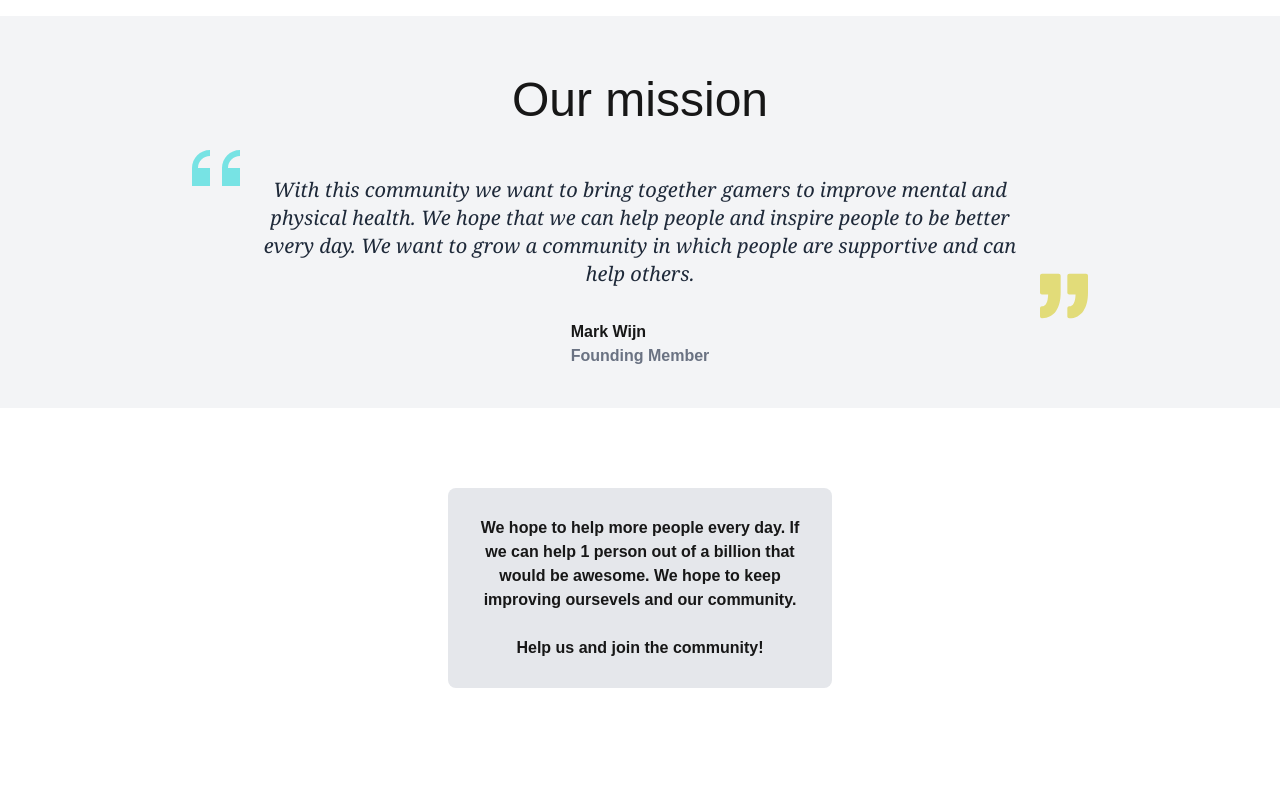
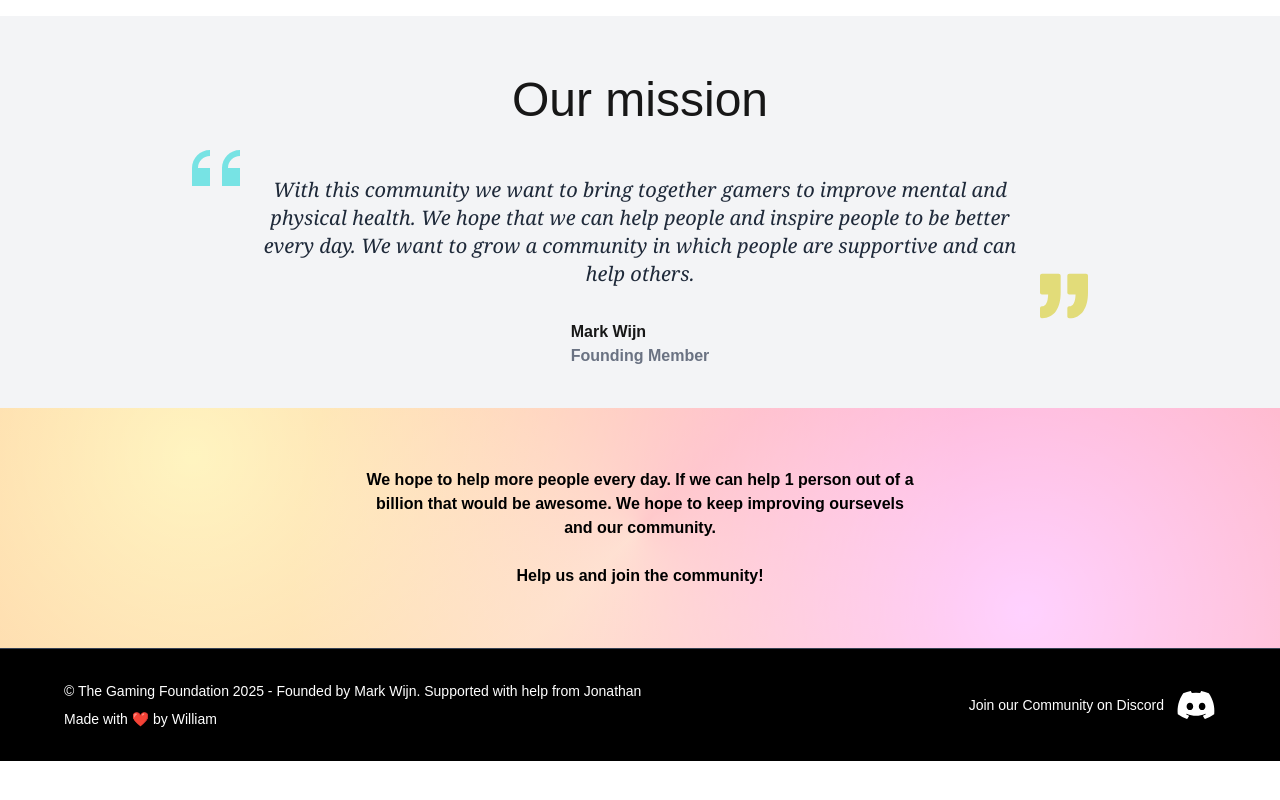
Before and after one commit to Arce-Mdina/mindandmotionfoundation, a Next.js app: page / in a window 1280 px wide. Shown: the part 2196-2996 px from the top of the page. After the commit the page ends 2957 px from the top, so only its background shows below. Built offline with nearby package versions, Linux system fonts and the light colour scheme; a web font is replaced by a local one.

Commit message:
Final version

```diff
--- a/app/globals.css
+++ b/app/globals.css
@@ -2,19 +2,30 @@
 
 @import "tailwindcss";
 
-/* .skew {
-  width:20%;
-  height:auto;
-  background-image: linear-gradient(90deg, #8861ff, #00ff72);
-  bottom: -100%;
-  box-shadow: 0 0 15rem #4321ab;
-  left: 50%;
-  position: absolute;
-  right: 50%;
-  top: -100%;
-  transform: rotate(60deg);
-  z-index:-2;
-} */
+.gradientBG {
+  background-image: radial-gradient(circle, rgba(0, 0, 0, 0.602), gray),
+}
+
+.ctaGradient {
+  height:100%;
+  display: flex;
+  flex-direction: column;
+  align-items: center;
+  justify-content: center;
+  text-align: center;
+  padding: 2rem;
+  color: #fff;
+  background-image:
+    conic-gradient(from 45deg, #ff7e5f, #feb47b, #ff7e5f),
+    radial-gradient(circle at 15% 20%, #6fdc6f, transparent 70%),
+    radial-gradient(circle at 80% 85%, #d77bff, transparent 70%),
+    linear-gradient(135deg, #141e30, #243b55);
+  background-blend-mode: screen, screen, screen, normal;
+  background-repeat: no-repeat;
+  background-position: 60% 60%, 15% 20%, 80% 85%, center;
+  /* background-size: 400px 400px, 300px 300px, 350px 350px, cover; */
+  z-index:-3;
+}
 
 .cover {
   position: absolute;
@@ -24,6 +35,16 @@
   height: 100vh; /* Full height of the viewport */
   background-color: rgba(0, 0, 0, 0.3); /* Adjust the opacity as needed */
   z-index: 1; /* Ensure the cover is above the background */
+}
+
+.cover2 {
+  position: absolute;
+  /* top: 0;
+  left: 0; */
+  width: 100%;
+  height: 100%; /* Full height of the viewport */
+  background-color: rgba(0, 0, 0, 0.3); /* Adjust the opacity as needed */
+  z-index: -2; /* Ensure the cover is above the background */
 }
 
 .gradient1 {
--- a/app/page.tsx
+++ b/app/page.tsx
@@ -4,6 +4,7 @@ import Nav from "@/components/ui/Nav";
 
 import About from "@/components/About";
 import Mission from "@/components/Mission";
+import Contact from "@/components/Contact";
 
 export default function Home() {
   return (
@@ -13,6 +14,7 @@ export default function Home() {
 
       <About />
       <Mission />
+      <Contact />
     </>
   );
 }
--- /dev/null
+++ b/components/Contact.tsx
@@ -0,0 +1,23 @@
+import React from 'react';
+import { FaDiscord } from "react-icons/fa";
+
+const Contact = () => {
+  return (
+    <div id="contact" className="bg-black text-white w-full px-10 py-8 border-t border-gray-700">
+      <div className="max-w-6xl mx-auto flex flex-col md:flex-row justify-between items-center">
+        <div className="mb-4 md:mb-0 text-center md:text-left">
+          <p className="text-sm font-light">&copy; The Gaming Foundation 2025 - Founded by Mark Wijn. Supported with help from Jonathan</p>
+          <p className="text-sm font-light mt-2">Made with ❤️ by William</p>
+        </div>
+        <div className="flex items-center">
+          <span className="mr-3 text-sm">Join our Community on Discord</span>
+          <a href="https://discord.gg/gVdDE8FQa7" className="flex items-center hover:text-blue-400 transition transform hover:scale-105">
+            <FaDiscord className="w-10 h-10" />
+          </a>
+        </div>
+      </div>
+    </div>
+  );
+};
+
+export default Contact;
--- a/components/Mission.tsx
+++ b/components/Mission.tsx
@@ -54,10 +54,8 @@ const Mission = () => {
         </div>
       </div>
 
-      <div className="p-10"></div>
-
-      <div className="w-full flex justify-center items-center m-[0 auto]">
-        <div className="w-[30%] rounded-lg bg-gray-200 font-bold p-7 text-center">
+      <div className="ctaGradient w-full flex justify-center items-center m-[0 auto]">
+        <div className="gradiengBG w-[100%] sm:w-[70%] md:w-[50%] rounded-lg  font-bold p-7 text-center text-black z-2">
           We hope to help more people every day. If we can help 1 person out of a billion that would
           be awesome. We hope to keep improving oursevels and our community.
 
@@ -67,8 +65,6 @@ const Mission = () => {
           Help us and join the community!
         </div>
       </div>
-
-      <div className="p-30"></div>
     </>
   )
 }
```
